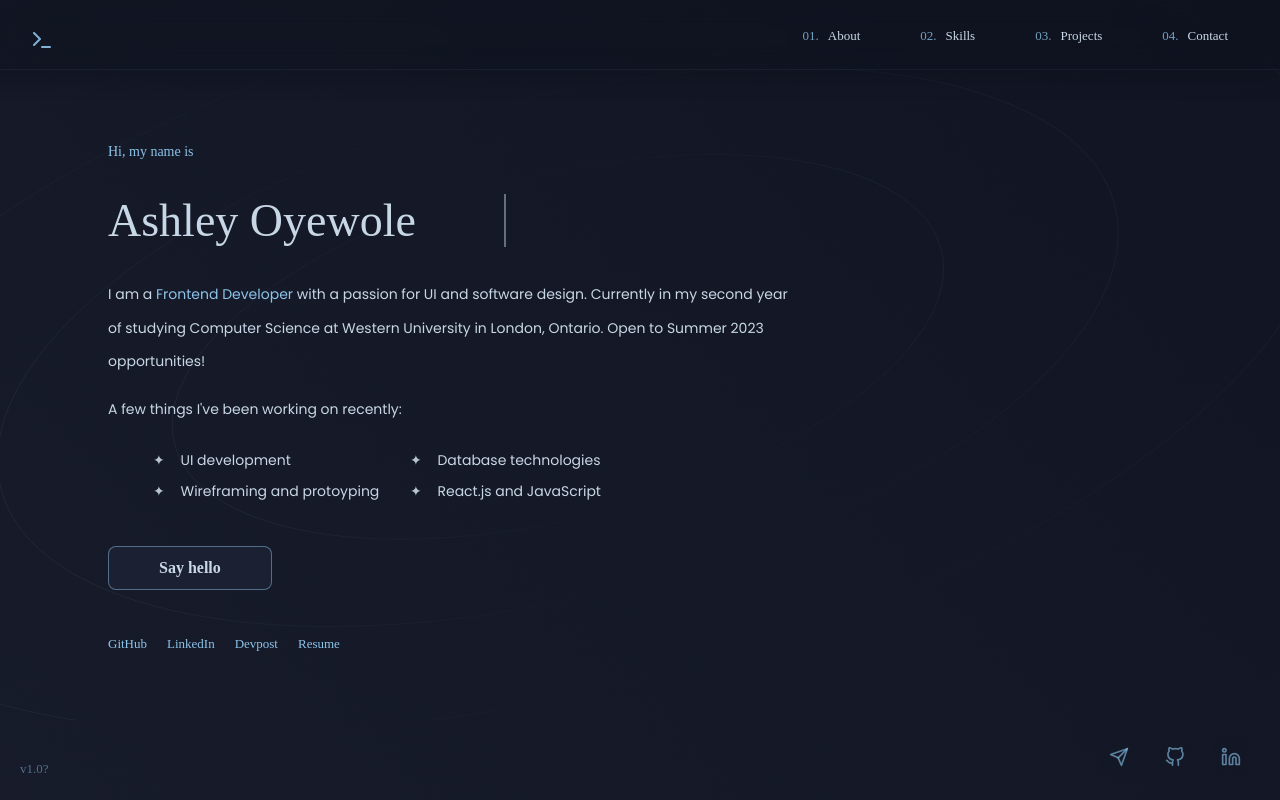
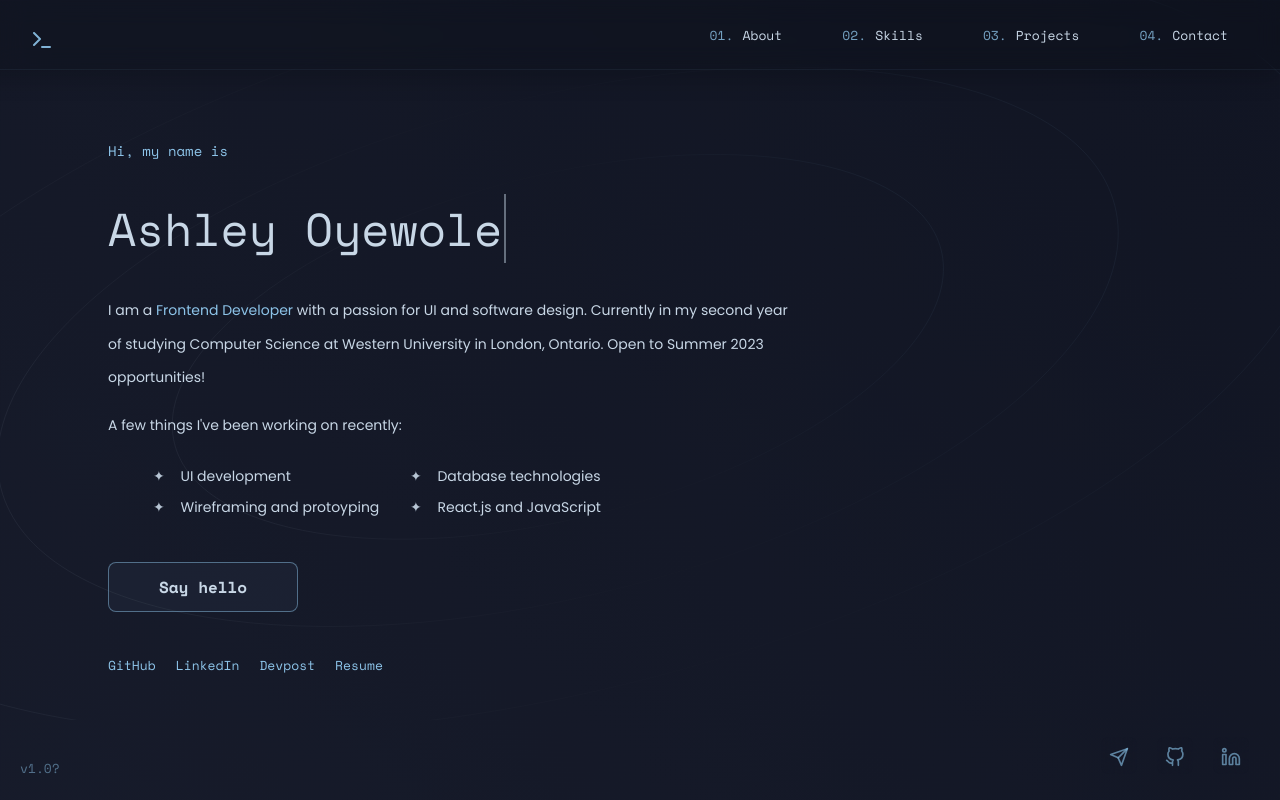
Before and after one commit to aoyewol2/react-portfolio, a React (Create React App) app: page / in a window 1280 px wide. Shown: the top 800 px of the page. Built offline with nearby package versions, Linux system fonts and the light colour scheme.

Commit message:
add Space Mono text

```diff
--- a/src/styles/root.css
+++ b/src/styles/root.css
@@ -1,13 +1,5 @@
-@import url('https://fonts.googleapis.com/css2?family=Poppins&family=Space+Grotesk&display=swap');
+@import url('https://fonts.googleapis.com/css2?family=Space+Mono:wght@400;700&display=swap');
 @import url('https://fonts.googleapis.com/css2?family=Poppins&display=swap');
-
-@font-face {
-    font-family: 'SF Mono';
-    src: url('./web-font-kit/sf_mono-webfont.woff') format('woff');
-    font-weight: normal;
-    font-style: normal;
-
-}
 
 :root {
     --clr-background: #111523;
@@ -22,5 +14,5 @@
     --scrollbar-fill: #00000000; --scrollbar-thumb: #e4e4e41a; --scrollbar-hover: #e4e4e423;
     --navbar-fill: #00000020; --navbar-border: #7cafd113;
     --txt-primary: 'Poppins', sans-serif;
-    --txt-secondary: 'Space Mono';
+    --txt-secondary: 'Space Mono', monospace;
 }
```
